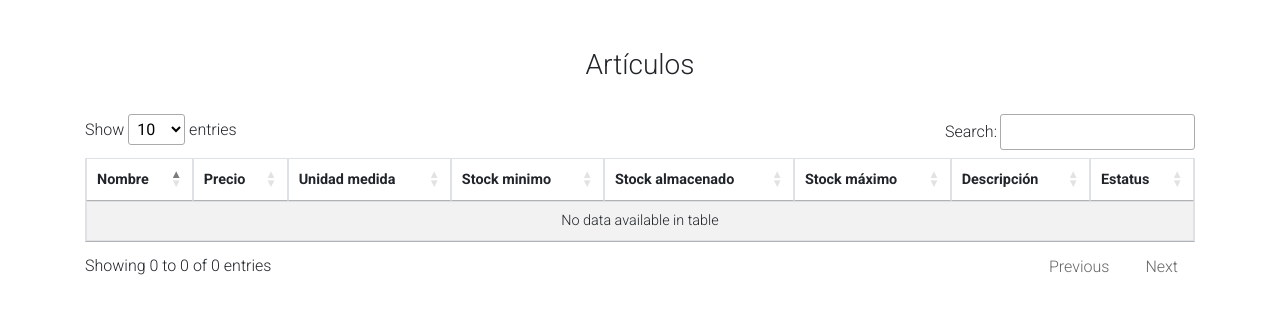
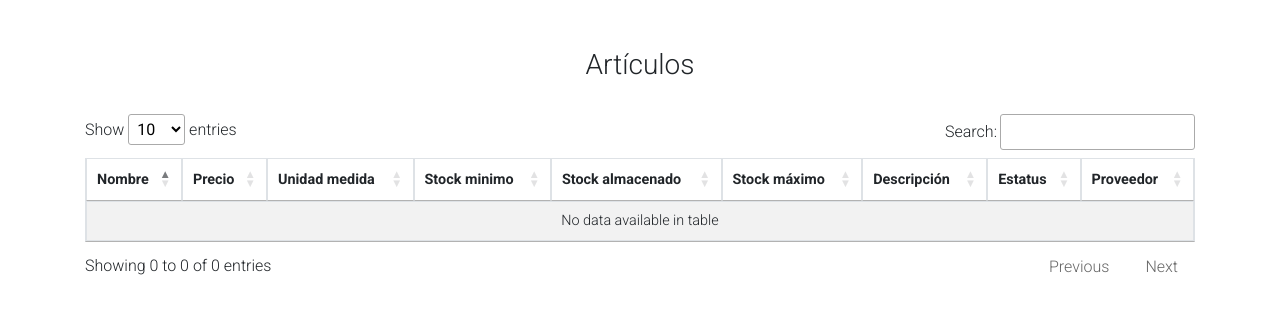
Before and after one commit to JoseCortesSarmiento/SIR, a PHP site: page /articulos.php in a window 1280 px wide. Shown: the top 314 px of the page. Run offline with PHP 8.4, Linux system fonts and the light colour scheme; data that the repository does not hold is empty; some libraries are stand-ins or nearby versions.

Commit message:
Agregue atributo proveedor a tabla articulos

```diff
--- a/articulos.php
+++ b/articulos.php
@@ -5,7 +5,9 @@ include 'global/header.php'
 ?>
 
 <?php
-$sentencia = $pdo->prepare('SELECT * FROM articulos  ORDER BY id_articulo DESC');
+$sentencia = $pdo->prepare('SELECT a.nombre, a.precio, a.unidad_medida, a.stock_minimo, a.stock_almacenado, a.stock_maximo, a.descripcion, a.estatus, p.nombre as proveedor
+FROM articulos a, proveedores p, articulos_proveedores ap
+WHERE a.id_articulo = ap.id_articulo and p.id_proveedor = ap.id_proveedor');
 $sentencia->execute();
 $articulos = $sentencia->fetchAll(PDO::FETCH_ASSOC);
 ?>
@@ -33,6 +35,7 @@ $articulos = $sentencia->fetchAll(PDO::FETCH_ASSOC);
 						<th>Stock máximo</th>
 						<th>Descripción</th>
 						<th>Estatus</th>
+                        <th>Proveedor</th>
 					</tr>
 				</thead>
 				<?php foreach ($articulos as $articulo): ?>
@@ -46,6 +49,7 @@ $articulos = $sentencia->fetchAll(PDO::FETCH_ASSOC);
 						<td> <?=$articulo['stock_maximo']?></td>
 						<td> <?=$articulo['descripcion']?></td>
 						<td> <?=$articulo['estatus']?></td>
+                        <td> <?=$articulo['proveedor']?></td>
 					</tr>
 
 				<?php endforeach; ?>
```
